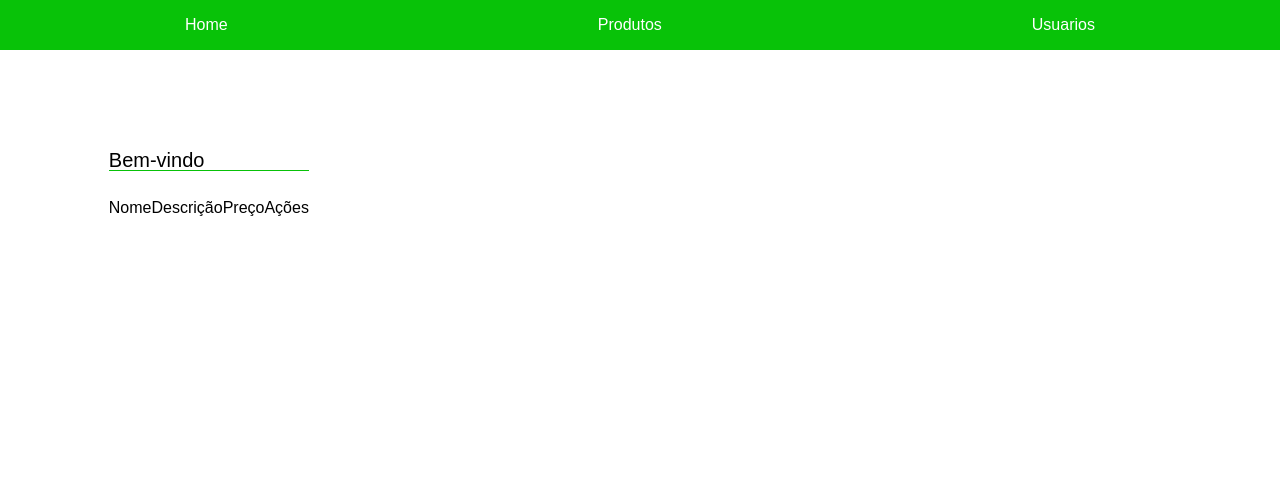
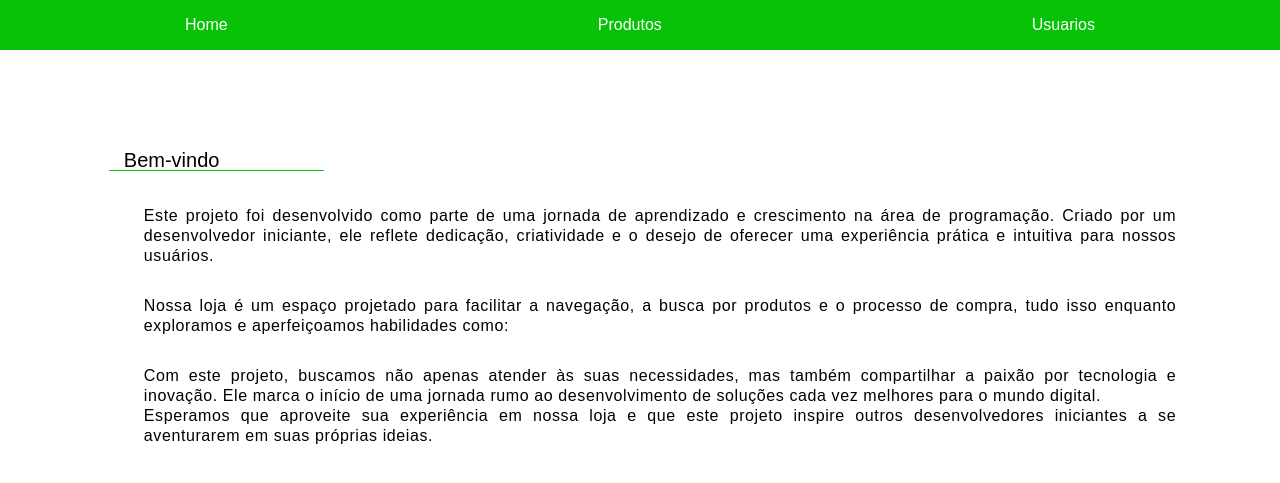
Before and after one commit to RodrigoRamalho8/lista-de-produtos, a PHP site: page / in a window 1280 px wide. Shown: the top 483 px of the page. Run offline with PHP 8.4, Linux system fonts and the light colour scheme; some web fonts are replaced.

Commit message:
Finalizando pagina inicial index.php

```diff
--- a/assets/pages/index.css
+++ b/assets/pages/index.css
@@ -1,11 +1,36 @@
+.main-container-conteudo{
+    height: 100%;
+    width: 100%;
+}
+
 .main-container-titulo{
     width: 100%;
     height: 50px;
     /* background-color: red; */
 }
-.main-container-titulo h1{
+.main-container-conteudo-titulo h1{
     width: 200px;
     font-size: 20px;
     border-bottom: 1px solid rgb(8, 194, 8);
+    padding-left:15px;
+}
 
+.main-container-conteudo--sobre-nos{
+    display:flex;
+    flex-direction: row;
+    justify-content: space-between;
+    align-items: center;
 }
+
+.main-container-container-conteudo-sobre-nos-paragrafos{
+    width: 100%;
+    height: 40%;
+    margin: 20px;
+}
+
+.main-container-container-conteudo-sobre-nos-paragrafos-texto-apresentacao{
+    padding: 15px;
+    text-align: justify;
+    line-height: 20px;
+    letter-spacing: 0.6px;
+}
--- a/index.php
+++ b/index.php
@@ -6,16 +6,27 @@
 <body>
     <?php require_once('view/components/navbar.php');?>
     <main class="main-container">
-        <div class="main-container-titulo">
-            <h1>Bem-vindo</h1>
+        <div class="main-container-conteudo">
+            <div class="main-container-conteudo-titulo">
+                <h1>Bem-vindo</h1>
+            </div>
+            <div class="main-container-conteudo-sobre-nos">
+                <div class="main-container-container-conteudo-sobre-nos-paragrafos">
+                    <p class="main-container-container-conteudo-sobre-nos-paragrafos-texto-apresentacao">
+                        Este projeto foi desenvolvido como parte de uma jornada de aprendizado e crescimento na área de programação. Criado por um desenvolvedor iniciante, ele reflete      dedicação, criatividade e o desejo de oferecer uma experiência prática e intuitiva para nossos usuários.
+                        <br>
+                    </p>
+                    <p class="main-container-container-conteudo-sobre-nos-paragrafos-texto-apresentacao">
+                        Nossa loja é um espaço projetado para facilitar a navegação, a busca por produtos e o processo de compra, tudo isso enquanto exploramos e aperfeiçoamos habilidades como:
+                    <br>
+                    </p>
+                    <p class="main-container-container-conteudo-sobre-nos-paragrafos-texto-apresentacao">
+                        Com este projeto, buscamos não apenas atender às suas necessidades, mas também compartilhar a paixão por tecnologia e inovação. Ele marca o início de uma jornada rumo ao desenvolvimento de soluções cada vez melhores para o mundo digital.
+                        <br>
+                        Esperamos que aproveite sua experiência em nossa loja e que este projeto inspire outros desenvolvedores iniciantes a se aventurarem em suas próprias ideias.
+                    </p>
+                </div>
+            </div>
         </div>
-        <table class="main-container-tabela">
-            <thead class="main-container-tabela-cabecalho">
-                <td>Nome</td>
-                <td>Descrição</td>
-                <td>Preço</td>
-                <td>Ações</td>
-            </thead>
-        </table>
     </main>
 </body>
```
